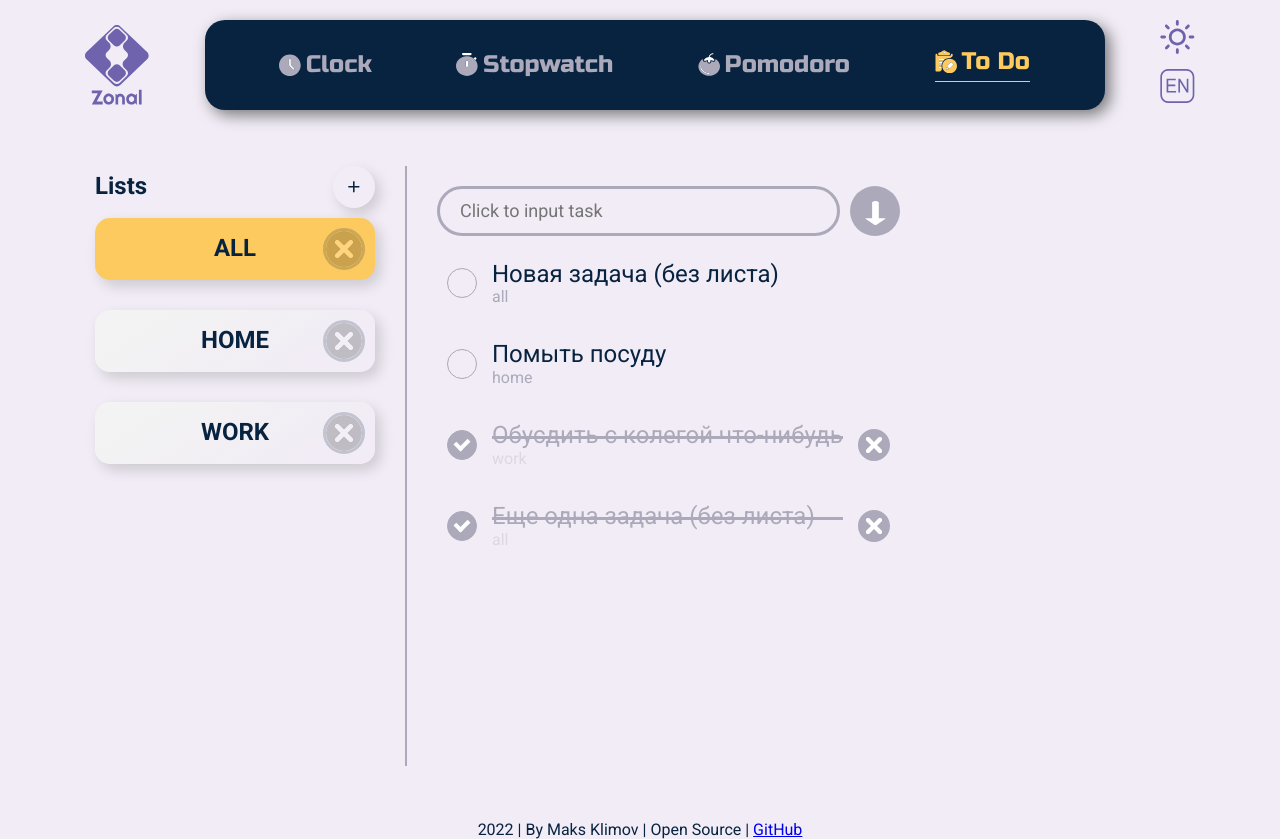
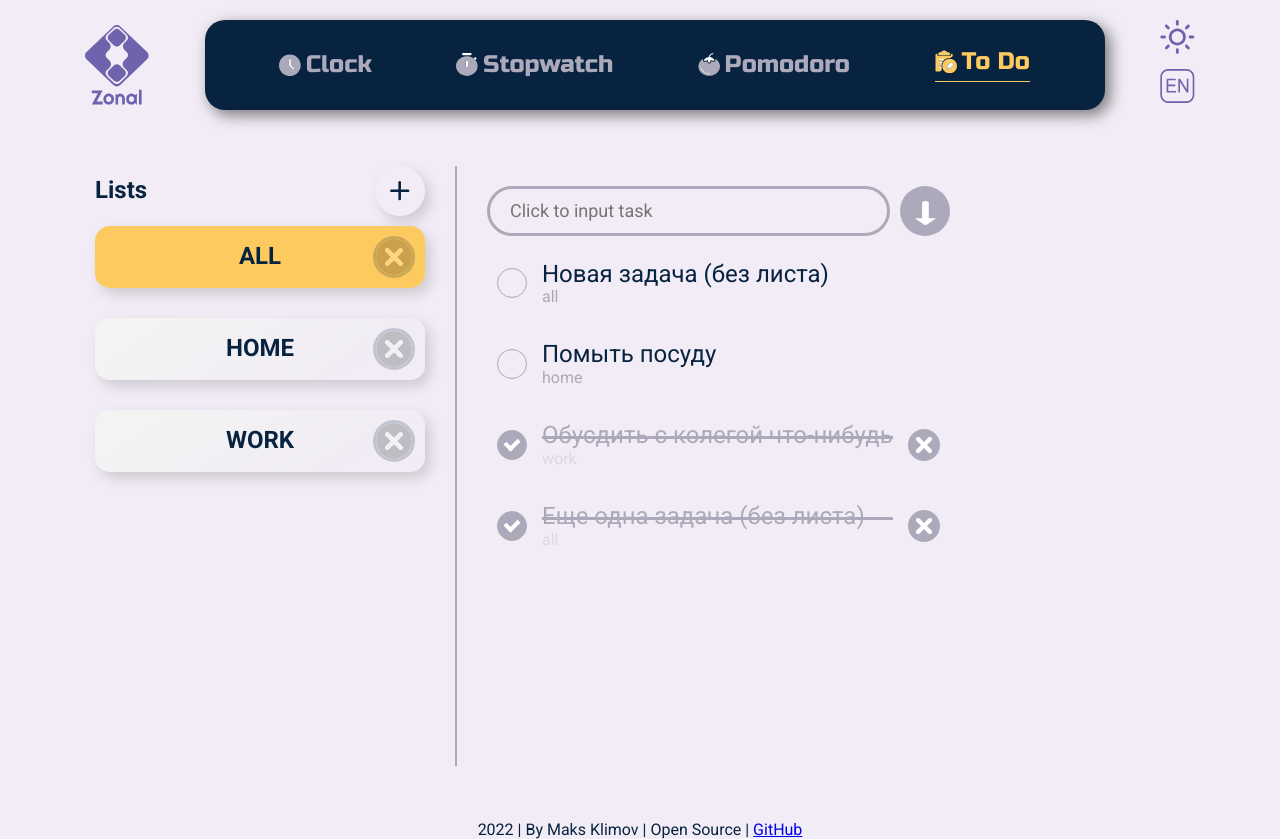
Before and after one commit to MaksEpifanov/zonal, a React (Create React App) app: page /todo in a window 1280 px wide. Built offline with nearby package versions, Linux system fonts and the light colour scheme.

Commit message:
+ fix bugs css

```diff
--- a/src/pages/todo/TodoPage.jsx
+++ b/src/pages/todo/TodoPage.jsx
@@ -3,8 +3,7 @@ import { useState } from 'react';
 import Modal from 'common/components/UI/Modal';
 import Button from 'common/components/UI/Button';
 import { ReactComponent as MenuSVG } from 'assets/icons/menu.svg';
-import Lists from './components/Lists';
-import Todos from './components/Todos';
+import { Lists, Todos } from './components';
 
 import styles from './TodoPage.module.scss';
 
--- a/src/pages/todo/TodoPage.module.scss
+++ b/src/pages/todo/TodoPage.module.scss
@@ -2,17 +2,14 @@
   display: flex;
   height: 75vh;
 
-  &>*:not(:last-child) {
-    margin-right: 20px;
-  }
-
-
   &__lists {
     padding: 0 10px;
-    min-width: 300px;
+    flex-basis: 350px;
+    flex-grow: 0;
   }
 
   &__sep {
+    margin: 0 20px;
     height: 100%;
     min-width: 2px;
     background-color: var(--gray-color);
@@ -36,6 +33,12 @@
     &__sep {
       display: none;
     }
+
+    &__todos {
+      padding: 10px 10px;
+      margin: 0 -15px;
+    }
+
 
     &__openBtn {
       display: block;
--- a/src/pages/todo/components/Lists/AddListField.jsx
+++ b/src/pages/todo/components/Lists/AddListField.jsx
@@ -9,7 +9,7 @@ import useLists from 'pages/todo/hooks/useLists';
 import styles from './Lists.module.scss';
 
 const AddListField = ({ className }) => {
-  const [hiddenInput, setHiddeninput] = useState(true);
+  const [hiddenInput, setHiddenInput] = useState(true);
   const [lists, addList] = useLists();
 
   const onSubmit = (inputText) => {
@@ -19,27 +19,27 @@ const AddListField = ({ className }) => {
     };
 
     addList(newList);
-    setHiddeninput((prevState) => !prevState);
+    setHiddenInput((prevState) => !prevState);
   };
 
   const labelInput = () => {
     if (hiddenInput) {
       return (
         <>
-          <h3 className={styles.header__title}>Lists</h3>
+          <h3 className={styles['input-field__title']}>Lists</h3>
           <AddSVG
-            className={styles.header__addBtn}
-            onClick={() => setHiddeninput((prevState) => !prevState)}
+            className={styles['input-field__addBtn']}
+            onClick={() => setHiddenInput((prevState) => !prevState)}
           />
         </>
       );
     }
     return (
       <TextInput
-        className={styles.header}
+        placeholder="Click to input new list"
+        onSubmit={onSubmit}
         submitButton={<AddSVG />}
-        onSubmit={onSubmit}
-        placeholder="Click to input new list"
+        onEmptySubmit={() => setHiddenInput((prevState) => !prevState)}
       />
     );
   };
--- a/src/pages/todo/components/Lists/Lists.module.scss
+++ b/src/pages/todo/components/Lists/Lists.module.scss
@@ -1,12 +1,9 @@
 .Lists {
-  .header {
+  .input-field {
     display: flex;
     justify-content: space-between;
     align-items: center;
-    max-width: 300px;
-
     margin-bottom: 10px;
-
 
     &__title {
       font-size: var(--text-base-size);
@@ -14,8 +11,8 @@
     }
 
     &__addBtn {
-      height: 42px;
-      width: 42px;
+      height: 50px;
+      width: 50px;
       padding: 15px;
       border-radius: 50%;
 
--- a/src/pages/todo/components/Lists/index.jsx
+++ b/src/pages/todo/components/Lists/index.jsx
@@ -1,4 +1,5 @@
 import PropTypes from 'prop-types';
+import classNamesBind from 'classnames/bind';
 
 import useLists from 'pages/todo/hooks/useLists';
 import useActiveLists from 'pages/todo/hooks/useActiveList';
@@ -8,8 +9,13 @@ import AddNewList from './AddListField';
 
 import styles from './Lists.module.scss';
 
+const cx = classNamesBind.bind(styles);
+
 const Lists = ({ className }) => {
-  const classNames = `${styles.Lists} ${className}`;
+  const classNames = cx({
+    Lists,
+    [className]: !!className,
+  });
 
   const [lists, , deleteList] = useLists();
   const [activeList, changeActiveList] = useActiveLists();
@@ -28,7 +34,7 @@ const Lists = ({ className }) => {
 
   return (
     <div className={classNames}>
-      <AddNewList className={styles.header} />
+      <AddNewList className={styles['input-field']} />
       <div className={styles.lists}>
         {labelList}
       </div>
--- /dev/null
+++ b/src/pages/todo/components/index.js
@@ -0,0 +1,4 @@
+import Lists from './Lists';
+import Todos from './Todos';
+
+export { Lists, Todos };
```
